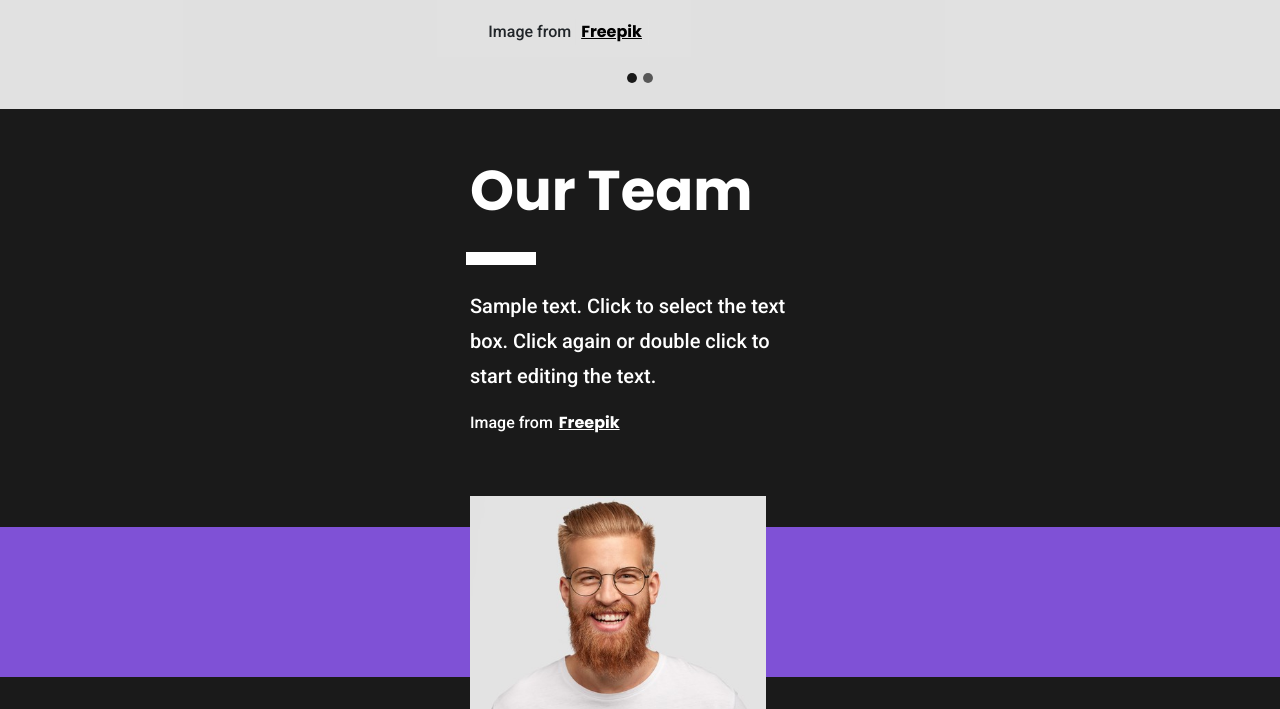
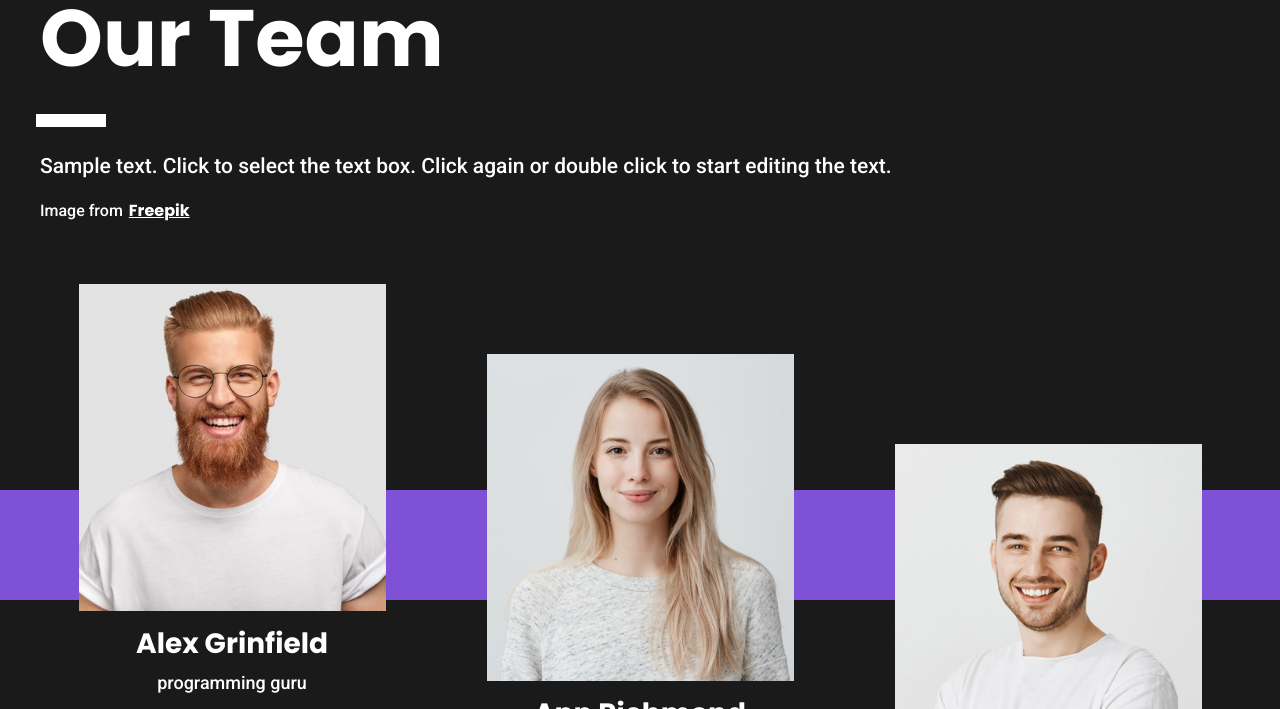
Before and after one commit to dang1707vu/nicepage2, a website: page index.html in a window 1280 px wide. Shown: the part 5360-6069 px from the top of the page. Drawn offline with nearby package versions, Linux system fonts and the light colour scheme.

Commit message:
full responsivity 'Team'

```diff
--- a/index.html
+++ b/index.html
@@ -205,38 +205,38 @@
 </div>
 
 <!-- Team Section -->
-<section class="team text-white pt-5" style="background-color: #1a1a1a;">
+<section class="team text-white pt-5 pb-5" style="background-color: #1a1a1a;">
   <div class="pillarHorizontal"></div>
   <div class="containerTeam">
     <div class="row d-flex">
-      <h1 class="fw-bolder display-4">Our Team</h1>
+      <h1 class="fw-bolder display-4 teamH1">Our Team</h1>
       <div class="borderH border-white mb-4 ms-2" style="width: 70px;"></div>
-      <p class="pCarousel">Sample text. Click to select the text box. Click again or double click to start editing the text.</p>
+      <p class="pTeam">Sample text. Click to select the text box. Click again or double click to start editing the text.</p>
       <p>Image from<button class="bg-dark text-white border-0"><u>Freepik</u></button></p>
     </div>
-    <div class="row mt-4">
-        <!-- <div class="pillarHorizontal"> -->
-          <img src="/images/t1.jpg" class="teamImg" alt="...">
+    <div class="row d-flex mt-4 text-center">
+        <div class="col cardTeam">
+          <img src="/images/t1.jpg" class="teamImg img-responsive center-block" alt="...">
           <h3 class="mt-3">Alex Grinfield</h3>
           <p style="font-size: 18px;">programming guru</p>
           <div class="social-icon">
             <i class="fab fa-facebook-f text-primary"></i>
             <i class="fab fa-twitter text-primary"></i>
             <i class="fab fa-instagram text-primary"></i>
-          </div>
         </div>
-        <div>
-          <img src="/images/t2.jpg" class="teamImg" alt="...">
+        </div>
+        <div class="col cardTeam">
+          <img src="/images/t2.jpg" class="teamImg second img-responsive center-block" alt="...">
           <h3 class="mt-3">Ann Richmond</h3>
           <p style="font-size: 18px;">creative leader</p>
           <div class="social-icon">
             <i class="fab fa-facebook-f text-primary"></i>
             <i class="fab fa-twitter text-primary"></i>
             <i class="fab fa-instagram text-primary"></i>
-          </div>
         </div>
-        <div>
-          <img src="/images/t3.jpg" class="teamImg" alt="...">
+        </div>
+        <div class="col cardTeam">
+          <img src="/images/t3.jpg" class="teamImg third img-responsive center-block" alt="...">
           <h3 class="mt-3">Jeffrey Brown</h3>
           <p style="font-size: 18px;">manager</p>
           <div class="social-icon">
@@ -244,7 +244,8 @@
             <i class="fab fa-twitter text-primary"></i>
             <i class="fab fa-instagram text-primary"></i>
           </div>
-        </div>
+      </div>
+    </div>
     </div>
 </section>
 
--- a/main.scss
+++ b/main.scss
@@ -129,10 +129,6 @@ p {
     min-height: 100%
 }
 
-.ad {
-    height: 587px;
-}
-
 .fsH1 {
     font-size: 70px;
 }
@@ -143,8 +139,6 @@ p {
         padding-top: 0px;
     }
 }
-
-
 
 //Gallerie
 .pillar {
@@ -221,10 +215,16 @@ p {
 
 //Team
 .containerTeam {
-    width: 340px;
+    z-index: 2;
     margin-left: auto;
     margin-right: auto;
-    z-index: 1;
+    justify-content: center;
+}
+.cardTeam {
+    z-index: 2;
+    margin-left: auto;
+    margin-right: auto;
+    justify-content: center;
 }
 
 .pillarHorizontal {
@@ -233,15 +233,18 @@ p {
     width: 100%;
     height: 150px;
     margin-top: 370px;
+    z-index: 1;
 }
 
+.teamText {
+    margin-left: 20px;
+}
 .teamImg {
     object-fit: cover;
     width: 320px;
     height: 288px;
-    float: none;
     margin-top: 20px;
-    z-index: 2;
+    z-index: 3;
 }
 
 .social-icon {
@@ -249,6 +252,117 @@ p {
     padding: 10px;
     letter-spacing: 5px;
 }
+
+.pTeam {
+    font-size: 21px;
+}
+
+// @media screen and (min-width: 1140px) {
+//     .containerTeam {
+//         max-width: 1140px;
+//     }
+// }
+
+@media screen and (max-width: 576px) {
+    .teamText {
+        margin-left: 0px;
+    }
+    .containerTeam {
+        max-width: 340px;
+    }
+    .pillarHorizontal {
+        margin-top: 380px;
+    }
+}
+@media screen and (min-width: 576px) {
+    .containerTeam {
+        max-width: 576px;
+    }
+    .teamImg {
+        width: 520px;
+        height: 468px;
+    }
+    .pillarHorizontal {
+        margin-top: 480px;
+        height: 240px;
+    }
+    .teamH1 {
+        font-size: 80px;
+    }
+    .teamImg.second {
+        margin-top: 75px;
+    }
+
+    .teamImg.third {
+        margin-top: 150px;
+    }
+}
+
+@media screen and (min-width: 768px) {
+    .containerTeam {
+        max-width: 768px;
+    }
+    .teamImg {
+        width: 207px;
+        height: 198px;
+    }
+    .pillarHorizontal {
+        margin-top: 440px;
+        height: 60px;
+    }
+    .teamH1 {
+        font-size: 80px;
+    }
+    .teamImg.second {
+        margin-top: 50px;
+    }
+
+    .teamImg.third {
+        margin-top: 100px;
+    }
+}
+
+@media screen and (min-width: 992px) {
+    .containerTeam {
+        max-width: 992px;
+    }
+    .teamImg {
+        width: 240px;
+        height: 259px;
+    }
+    .pillarHorizontal {
+        margin-top: 400px;
+        height: 110px;
+    }
+    .teamImg.second {
+        margin-top: 90px;
+    }
+    .teamImg.third {
+        margin-top: 180px;
+    }
+}
+
+@media screen and (min-width: 1200px) {
+    .containerTeam {
+        max-width: 1200px;
+        height: 1000px;
+    }
+    .teamImg {
+        width: 307px;
+        height: 327px;
+    }
+    .pillarHorizontal {
+        margin-top: 500px;
+        height: 110px;
+    }
+    .teamImg.second {
+        margin-top: 90px;
+    }
+    .teamImg.third {
+        margin-top: 180px;
+    }
+}
+
 
 //Features
 .form-control {
```
Also changed, not shown: style.css, 1 other file.
